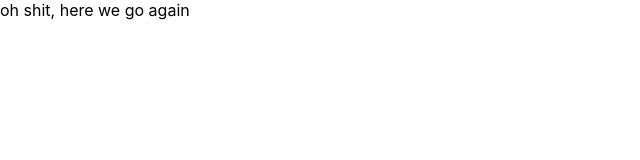
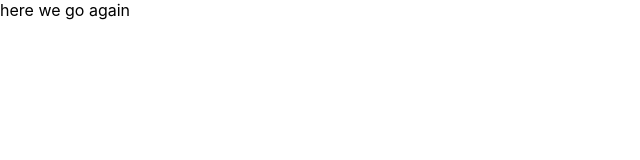
Before and after one commit to renanmartins1813/React-Primeiros-Passos, a React (Create React App) app: page / in a window 1280 px wide. Shown: the top 160 px of the page, without its empty margins (0-640 px from the left). Built offline with nearby package versions, Linux system fonts and the light colour scheme.

Commit message:
react-router-dom

```diff
--- a/package.json
+++ b/package.json
@@ -8,6 +8,7 @@
     "@testing-library/user-event": "^12.1.10",
     "react": "^17.0.2",
     "react-dom": "^17.0.2",
+    "react-router-dom": "^6.1.1",
     "react-scripts": "4.0.3",
     "web-vitals": "^1.0.1"
   },
--- a/src/App.js
+++ b/src/App.js
@@ -1,9 +1,13 @@
 import './App.css';
+import { Routes, Route } from 'react-router';
+import AllMeetups from './pages/AllMeetups';
 
 function App() {
   return (
     <div>
-      <p>oh shit, here we go again</p>
+      <Routes>
+        <Route path='/' element={<AllMeetups/>} />
+      </Routes>
     </div>
   );
 }
--- a/src/index.js
+++ b/src/index.js
@@ -3,11 +3,12 @@ import ReactDOM from 'react-dom';
 import './index.css';
 import App from './App';
 import reportWebVitals from './reportWebVitals';
+import {BrowserRouter} from 'react-router-dom';
 
 ReactDOM.render(
-  <React.StrictMode>
+  <BrowserRouter>
     <App />
-  </React.StrictMode>,
+  </BrowserRouter>,
   document.getElementById('root')
 );
 
--- /dev/null
+++ b/src/pages/AllMeetups.jsx
@@ -0,0 +1,9 @@
+import React from 'react'
+
+export default function AllMeetups() {
+    return (
+        <div>
+            <p>here we go again</p>
+        </div>
+    )
+}
```
Also changed, not shown: 1 other file (tests, documents, lock files or other folders).
